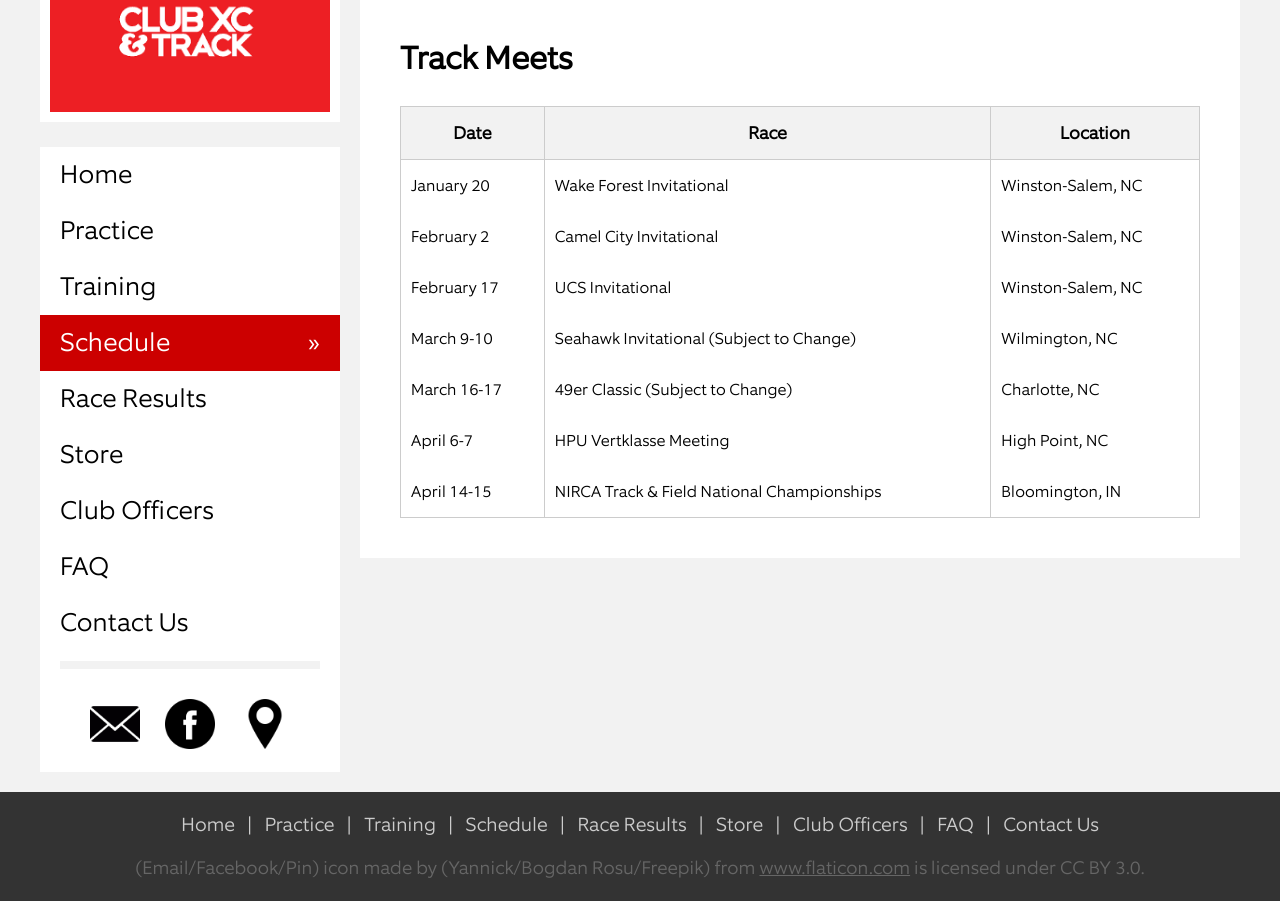
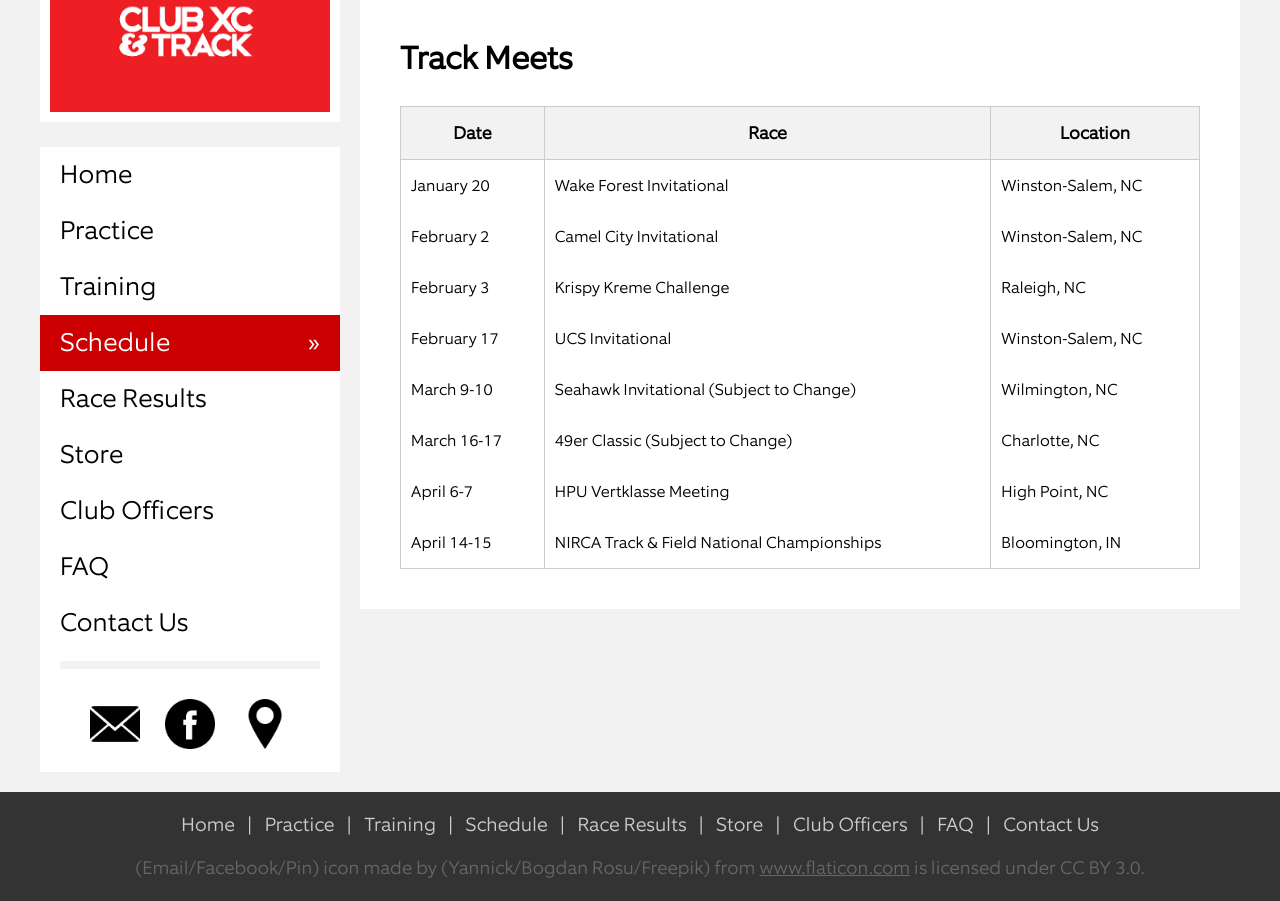
Before and after one commit to ncsuclubrunning/ncsuclubrunning.github.io, a Jekyll site: the page built from schedule/index.html, in a window 1280 px wide. Shown: the part 356-1257 px from the top of the page. Built offline with Jekyll 4.4.1, drawn with Linux system fonts in a browser that asks for light colours.

Commit message:
Added Krispy Kreme Challenge to 2018 spring schedule

```diff
--- a/schedule/index.html
+++ b/schedule/index.html
@@ -30,6 +30,12 @@ custom_css:
     </tr>
 
     <tr>
+        <td>February 3</td>
+        <td>Krispy Kreme Challenge</td>
+        <td>Raleigh, NC</td>
+    </tr>
+
+    <tr>
         <td>February 17</td>
         <td>UCS Invitational</td>
         <td>Winston-Salem, NC</td>
```
